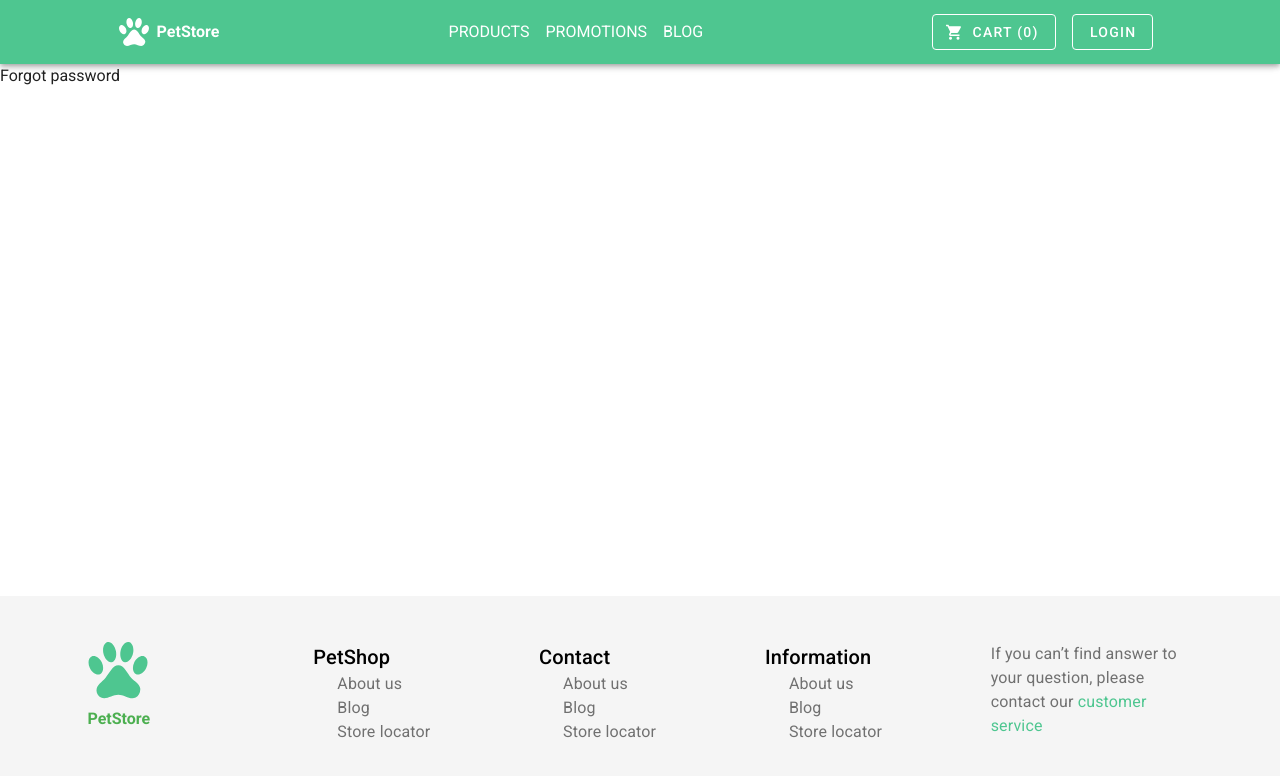
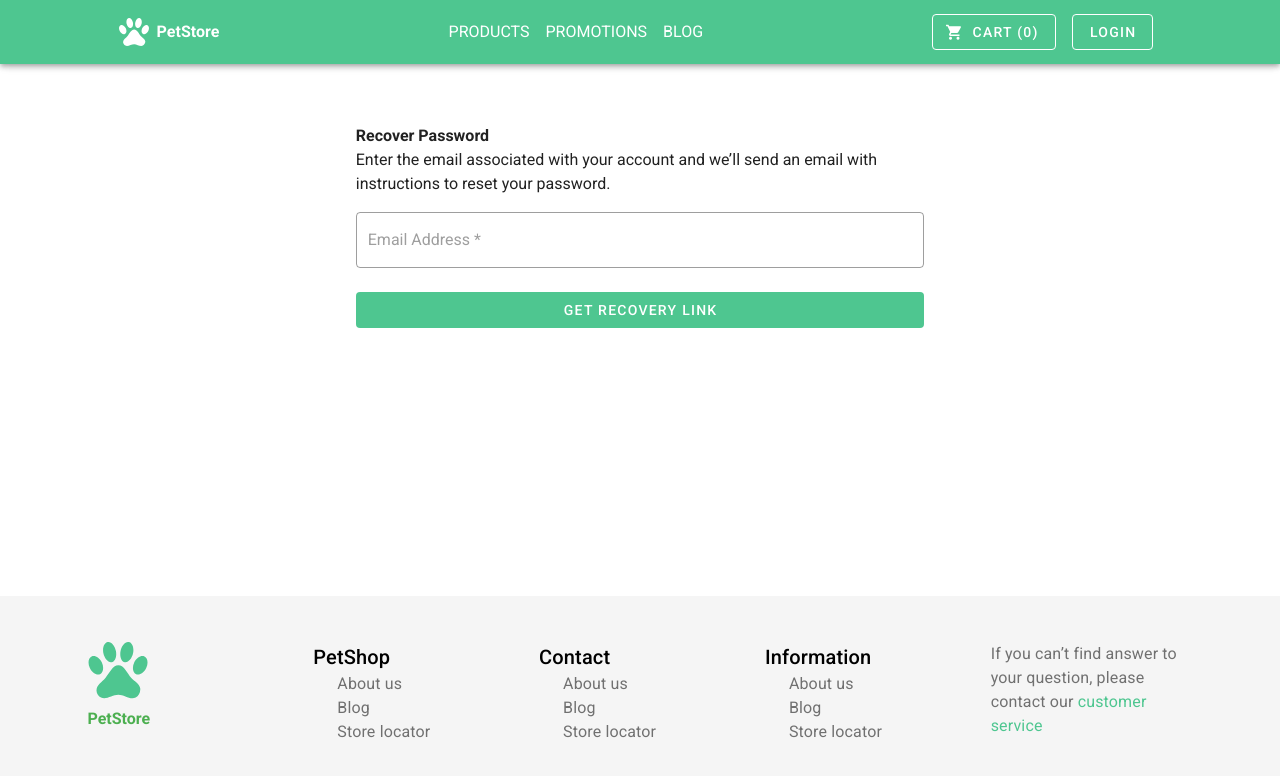
Before and after one commit to techbola/buckhill-pet-shop, a Vue app: page /forgot-password in a window 1280 px wide. Shown: the top 776 px of the page. Built offline with nearby package versions, Linux system fonts and the light colour scheme.

Commit message:
forgot password page design

```diff
--- a/src/components/Header.vue
+++ b/src/components/Header.vue
@@ -46,7 +46,7 @@ export default {
       this.$router.push({ path: "/" });
     },
     showLoginModal() {
-      this.$emit("show-login-modal");
+      this.$emit("show-login");
     },
   },
 };
--- a/src/components/Login.vue
+++ b/src/components/Login.vue
@@ -1,5 +1,5 @@
 <template>
-  <v-dialog v-model="loginDialog" max-width="600px">
+  <v-dialog v-model="loginDialog" max-width="600px" @click:outside="closeLogin">
     <v-card class="pa-6">
       <v-card-title class="flex-column">
         <v-img
@@ -74,8 +74,10 @@ export default {
       this.$emit("show-register");
     },
     forgotPassword() {
-      this.loginDialog = false;
-      this.$router.push({ name: "ForgotPassword" });
+      this.$emit("forgot-password");
+    },
+    closeLogin() {
+      this.$emit("close-login");
     },
   },
 };
--- a/src/components/Register.vue
+++ b/src/components/Register.vue
@@ -1,5 +1,9 @@
 <template>
-  <v-dialog v-model="registerDialog" max-width="600px">
+  <v-dialog
+    v-model="registerDialog"
+    max-width="600px"
+    @click:outside="closeRegister"
+  >
     <v-card class="pa-6">
       <v-card-title class="flex-column">
         <v-img
@@ -90,6 +94,9 @@ export default {
     showLoginModal() {
       this.$emit("show-login");
     },
+    closeRegister() {
+      this.$emit("close-register");
+    },
   },
 };
 </script>
--- a/src/views/ForgotPassword.vue
+++ b/src/views/ForgotPassword.vue
@@ -1,3 +1,32 @@
 <template>
-  <div>Forgot password</div>
+  <v-container class="pt-10">
+    <v-row>
+      <v-col>
+        <v-row justify="center" class="mt-2">
+          <v-col sm="6">
+            <h4>Recover Password</h4>
+            <p>
+              Enter the email associated with your account and we’ll send an
+              email with instructions to reset your password.
+            </p>
+            <v-row>
+              <v-col cols="12">
+                <v-text-field
+                  outlined
+                  placeholder="Email Address *"
+                  required
+                  hide-details
+                ></v-text-field>
+              </v-col>
+              <v-col cols="12">
+                <v-btn block depressed color="primary white--text">
+                  Get Recovery Link
+                </v-btn>
+              </v-col>
+            </v-row>
+          </v-col>
+        </v-row>
+      </v-col>
+    </v-row>
+  </v-container>
 </template>
--- a/src/views/Layout.vue
+++ b/src/views/Layout.vue
@@ -1,16 +1,25 @@
 <template>
   <v-app>
-    <Header @show-login-modal="showLogin" />
+    <Header @show-login="showLogin" />
     <v-main>
       <router-view />
     </v-main>
     <Footer />
 
     <!-- Login Dialog -->
-    <Login :loginDialog="loginDialog" @show-register="showRegister" />
+    <Login
+      :loginDialog="loginDialog"
+      @show-register="showRegister"
+      @forgot-password="forgotPassword"
+      @close-login="loginDialog = false"
+    />
 
     <!-- Register Dialog -->
-    <Register :registerDialog="registerDialog" @show-login="showLogin" />
+    <Register
+      :registerDialog="registerDialog"
+      @show-login="showLogin"
+      @close-register="registerDialog = false"
+    />
   </v-app>
 </template>
 
@@ -35,6 +44,10 @@ export default {
       this.loginDialog = false;
       this.registerDialog = true;
     },
+    forgotPassword() {
+      this.loginDialog = false;
+      this.$router.push({ name: "ForgotPassword" });
+    },
   },
 };
 </script>
```
